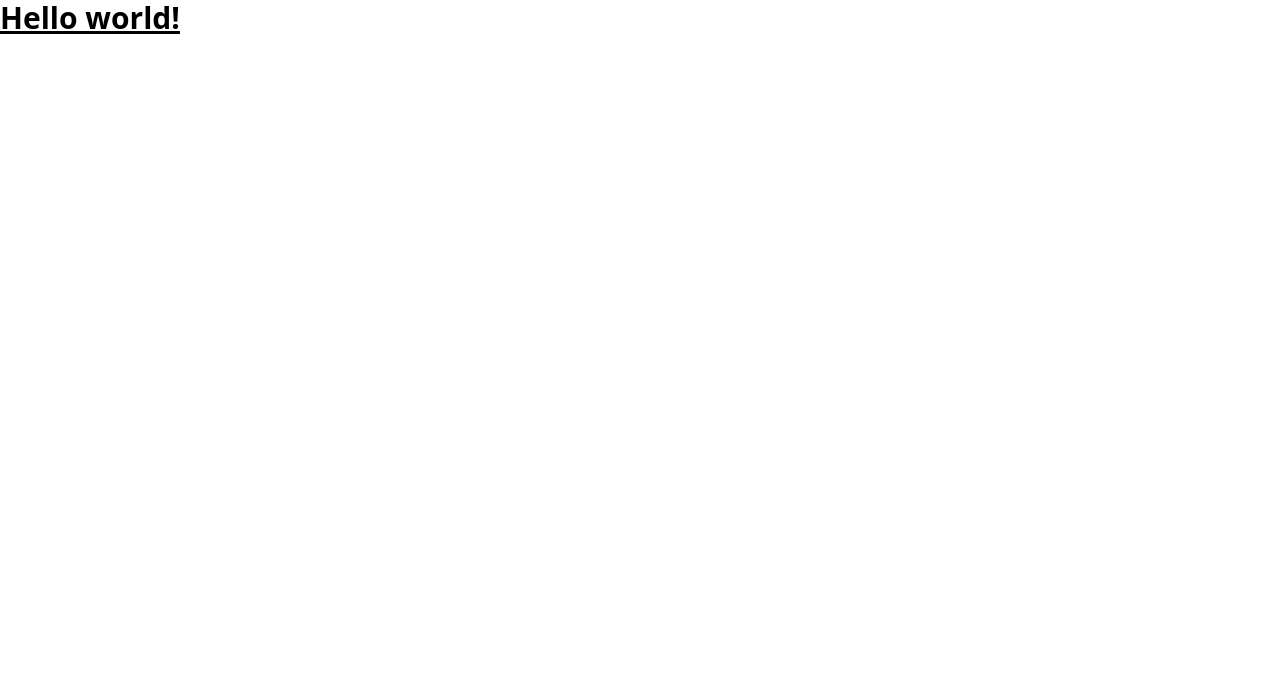
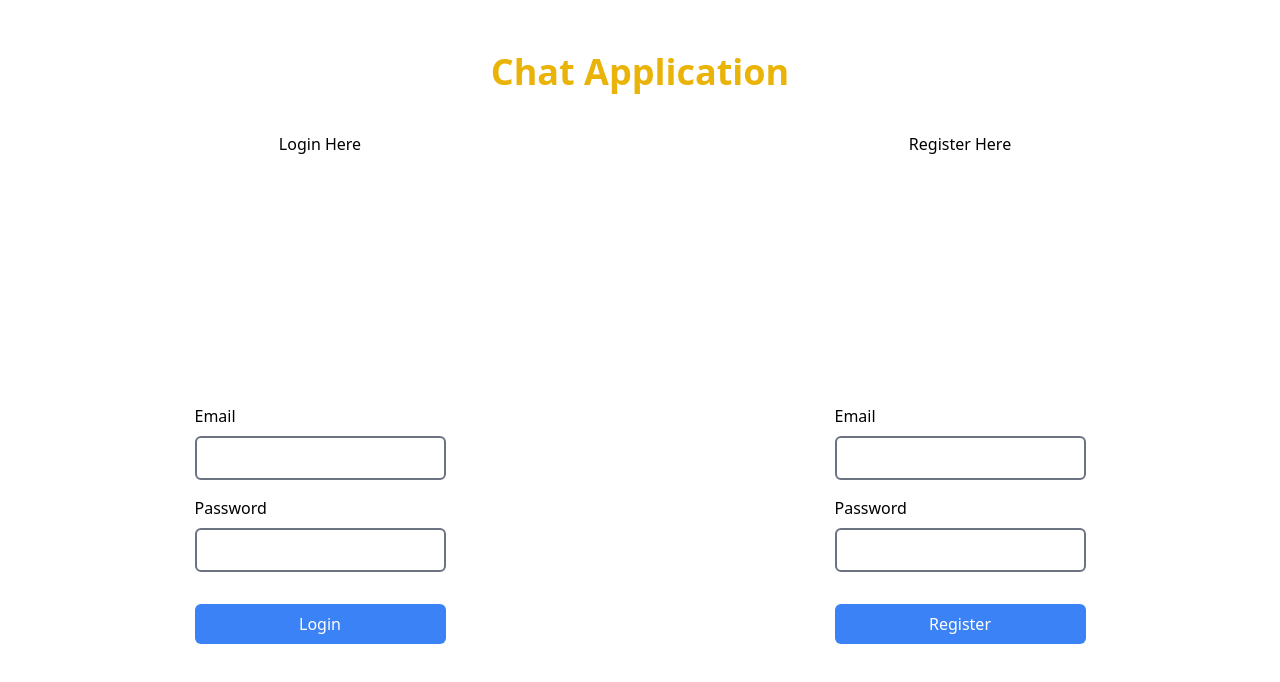
Before and after one commit to Ayushkhemkaka/Chat_Application, a website: page views/index.html in a window 1280 px wide. Drawn offline with nearby package versions, Linux system fonts and the light colour scheme.

Commit message:
Create Login and Register Form

```diff
--- a/views/index.html
+++ b/views/index.html
@@ -4,10 +4,47 @@
   <meta charset="UTF-8">
   <meta name="viewport" content="width=device-width, initial-scale=1.0">
   <script src="https://cdn.tailwindcss.com"></script>
+  <title>Login</title>
 </head>
 <body>
-  <h1 class="text-3xl font-bold underline ">
-    Hello world!
-  </h1>
+  <h1 class="text-4xl text-yellow-500 font-bold m-6 text-center pt-7">Chat Application</h1>
+  <div class="grid grid-cols-2 grid-rows-2 ">
+    <div class="h-auto">
+      <h3 class=" m-4 text-center h-auto">Login Here</h3>
+    </div>
+    <div class=" h-auto">
+      <h3 class=" m-4 text-center h-auto">Register Here</h3>
+    </div>
+    <div class="flex justify-center">
+      <form action="/login" method="POST">
+        <div class="flex flex-col m-4">
+          <label class="mb-2" for="username">Email</label>
+          <input type="text" name="username" id="username" class="border-2 border-gray-500 rounded-md p-2">
+        </div>
+        <div class="flex flex-col m-4">
+          <label class="mb-2" for="password">Password</label>
+          <input type="password" name="password" id="password" class="border-2 border-gray-500 rounded-md p-2">
+        </div>
+        <div class="flex flex-col p-4">
+          <button type="submit" class="bg-blue-500 text-white rounded-md p-2">Login</button>
+        </div>
+      </form>
+    </div>
+    <div class="flex justify-center">
+      <form action="/register" method="POST">
+        <div class="flex flex-col m-4">
+          <label class="mb-2" for="username">Email</label>
+          <input type="text" name="username" id="username" class="border-2 border-gray-500 rounded-md p-2">
+        </div>
+        <div class="flex flex-col m-4">
+          <label class="mb-2" for="password">Password</label>
+          <input type="password" name="password" id="password" class="border-2 border-gray-500 rounded-md p-2">
+        </div>
+        <div class="flex flex-col p-4">
+          <button type="submit" class="bg-blue-500 text-white rounded-md p-2 ">Register</button>
+        </div>
+      </form>
+    <div>
+  </div>
 </body>
 </html>
```
